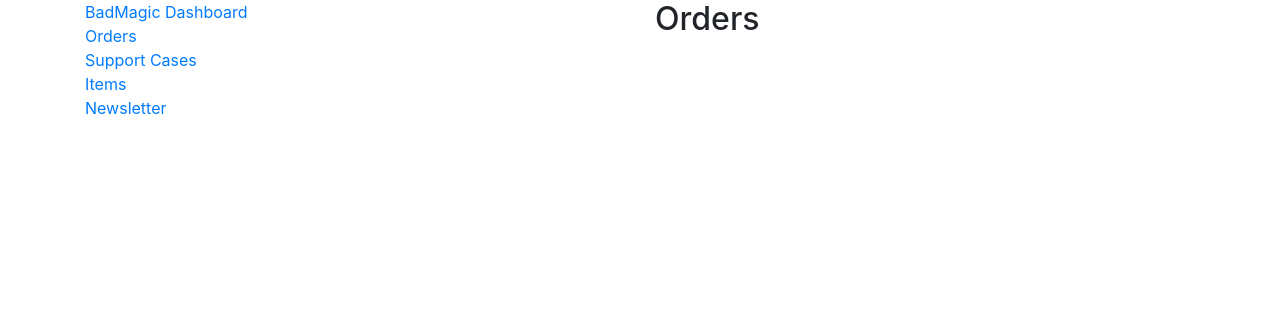
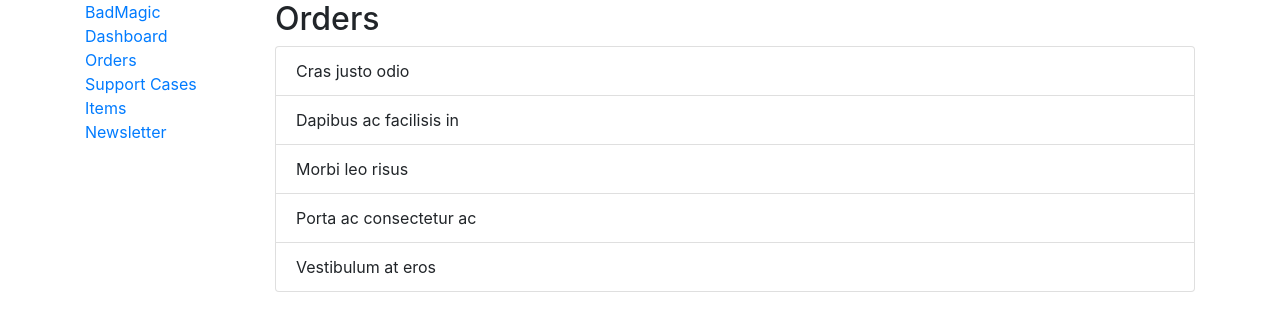
Before and after one commit to raymondtharris/badmagic_dashboard, a React (Create React App) app: page /orders in a window 1280 px wide. Shown: the top 330 px of the page. Built offline with nearby package versions, Linux system fonts and the light colour scheme.

Commit message:
apollo client added
Added Apollo client to project. Working on getting data to display after loading.

```diff
--- a/package.json
+++ b/package.json
@@ -3,10 +3,12 @@
   "version": "0.1.0",
   "private": true,
   "dependencies": {
+    "@apollo/client": "^3.0.2",
     "@testing-library/jest-dom": "^4.2.4",
     "@testing-library/react": "^9.5.0",
     "@testing-library/user-event": "^7.2.1",
     "bootstrap": "^4.5.0",
+    "graphql": "^15.3.0",
     "react": "^16.13.1",
     "react-bootstrap": "^1.3.0",
     "react-dom": "^16.13.1",
--- a/src/App.js
+++ b/src/App.js
@@ -10,14 +10,22 @@ import  Orders from './pages/orders';
 import SupportCases from './pages/supportcases';
 import Items from './pages/items';
 import Newsletter from './pages/newsletter';
+import { ApolloClient, ApolloProvider, HttpLink, InMemoryCache} from '@apollo/client';
 
+const client = new ApolloClient({
+  cache: new InMemoryCache(),
+  link: new HttpLink({
+    uri: 'https://uo4ksvhnf9.execute-api.us-east-1.amazonaws.com/dev/graphqlHandler'
+  })
+})
 
 function App() {
   return (
+    <ApolloProvider client={client}>
       <Router>
         <Container>
           <Row>
-          <Col>
+            <Col md={2}>
               <Sidebar></Sidebar>
             </Col>
             <Col >
@@ -42,6 +50,7 @@ function App() {
           </Row>
         </Container>
       </Router>
+    </ApolloProvider>
   );
 }
 export default App;
--- a/src/pages/items.js
+++ b/src/pages/items.js
@@ -1,6 +1,6 @@
 import React from 'react';
 
-import { Nav } from 'react-bootstrap';
+import { ListGroup} from 'react-bootstrap';
 import 'bootstrap/dist/css/bootstrap.min.css';
 import { Link } from 'react-router-dom'
 
@@ -8,6 +8,13 @@ function Items() {
   return (
     <div>
         <h2>Items</h2>
+        <ListGroup>
+            <ListGroup.Item>Cras justo odio</ListGroup.Item>
+            <ListGroup.Item>Dapibus ac facilisis in</ListGroup.Item>
+            <ListGroup.Item>Morbi leo risus</ListGroup.Item>
+            <ListGroup.Item>Porta ac consectetur ac</ListGroup.Item>
+            <ListGroup.Item>Vestibulum at eros</ListGroup.Item>
+        </ListGroup>
     </div>
   );
 }
--- a/src/pages/newsletter.js
+++ b/src/pages/newsletter.js
@@ -1,13 +1,44 @@
 import React from 'react';
 
-import { Nav } from 'react-bootstrap';
+import { ListGroup} from 'react-bootstrap';
+
 import 'bootstrap/dist/css/bootstrap.min.css';
 import { Link } from 'react-router-dom'
 
+import { useQuery, gql } from '@apollo/client';
+
+const orderQuery = gql`
+  {
+    newsletterUsers{
+      firstname
+      emailAddress
+    }
+  }
+`
+
+
 function Newsletter() {
+  const { loading, error, data} = useQuery(orderQuery);
+  console.log()
+
+  if (loading) return(
+    <div>
+        <h2>Newsletter</h2>
+        <p>Loading...</p>
+    </div>
+
+  );
   return (
     <div>
         <h2>Newsletter</h2>
+        {data.newsletterUsers}
+        <ListGroup>
+            <ListGroup.Item>Cras justo odio</ListGroup.Item>
+            <ListGroup.Item>Dapibus ac facilisis in</ListGroup.Item>
+            <ListGroup.Item>Morbi leo risus</ListGroup.Item>
+            <ListGroup.Item>Porta ac consectetur ac</ListGroup.Item>
+            <ListGroup.Item>Vestibulum at eros</ListGroup.Item>
+        </ListGroup>
     </div>
   );
 }
--- a/src/pages/orders.js
+++ b/src/pages/orders.js
@@ -1,6 +1,6 @@
 import React from 'react';
 
-import { Nav } from 'react-bootstrap';
+import { ListGroup} from 'react-bootstrap';
 import 'bootstrap/dist/css/bootstrap.min.css';
 import { Link } from 'react-router-dom'
 
@@ -8,6 +8,13 @@ function Orders() {
   return (
     <div>
         <h2>Orders</h2>
+        <ListGroup>
+            <ListGroup.Item>Cras justo odio</ListGroup.Item>
+            <ListGroup.Item>Dapibus ac facilisis in</ListGroup.Item>
+            <ListGroup.Item>Morbi leo risus</ListGroup.Item>
+            <ListGroup.Item>Porta ac consectetur ac</ListGroup.Item>
+            <ListGroup.Item>Vestibulum at eros</ListGroup.Item>
+        </ListGroup>
     </div>
   );
 }
--- a/src/pages/supportcases.js
+++ b/src/pages/supportcases.js
@@ -1,6 +1,6 @@
 import React from 'react';
 
-import { Nav } from 'react-bootstrap';
+import { ListGroup} from 'react-bootstrap';
 import 'bootstrap/dist/css/bootstrap.min.css';
 import { Link } from 'react-router-dom'
 
@@ -8,6 +8,13 @@ function SupportCases() {
   return (
     <div>
         <h2>Support Cases</h2>
+        <ListGroup>
+            <ListGroup.Item>Cras justo odio</ListGroup.Item>
+            <ListGroup.Item>Dapibus ac facilisis in</ListGroup.Item>
+            <ListGroup.Item>Morbi leo risus</ListGroup.Item>
+            <ListGroup.Item>Porta ac consectetur ac</ListGroup.Item>
+            <ListGroup.Item>Vestibulum at eros</ListGroup.Item>
+        </ListGroup>
     </div>
   );
 }
```
Also changed, not shown: 1 other file (tests, documents, lock files or other folders). Lines whose indentation alone changed are shown as unchanged.
